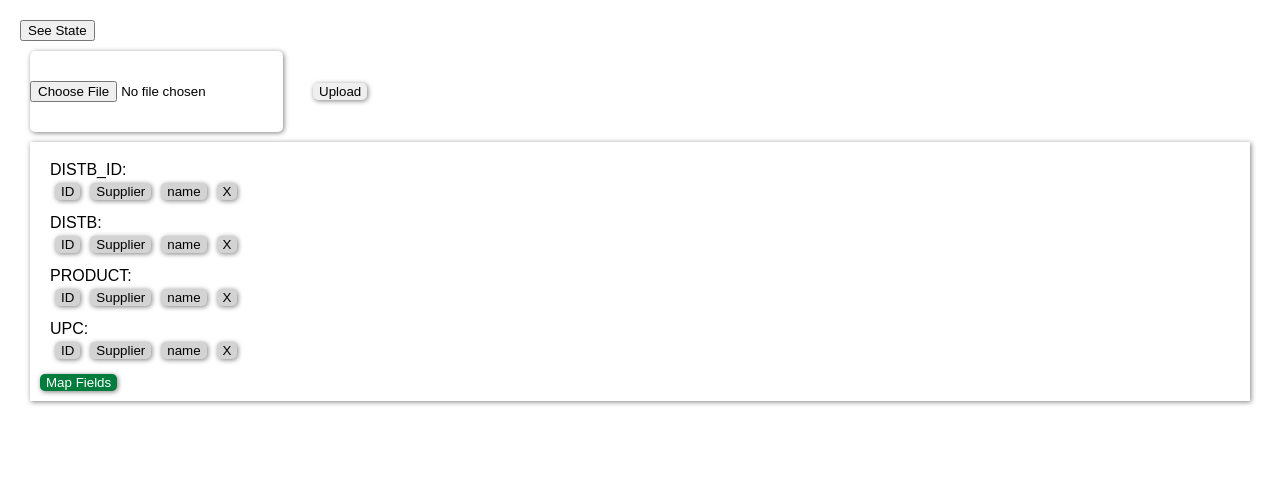
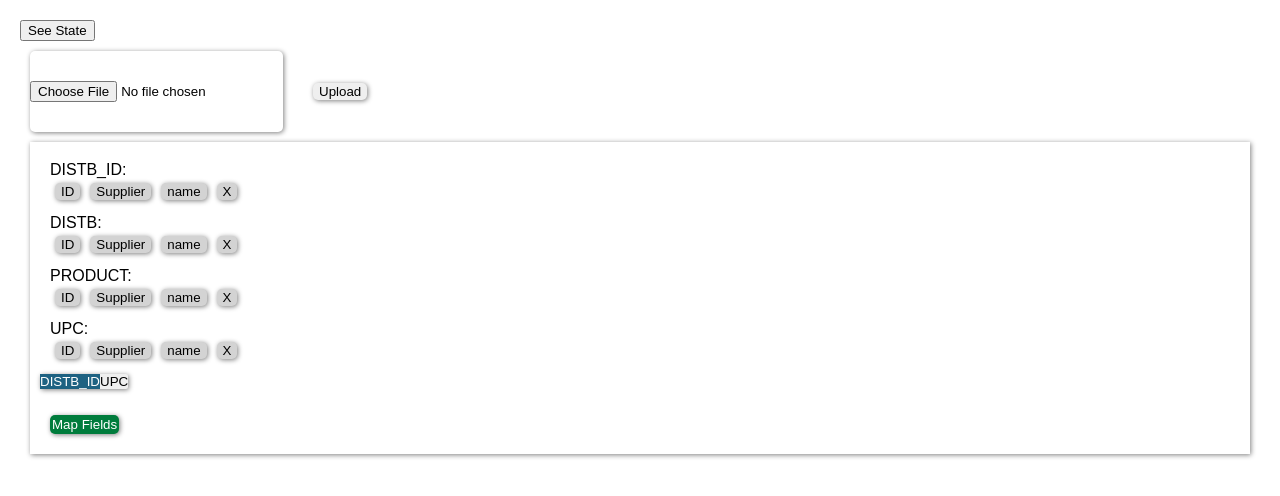
Before and after one commit to andrew-elmore/harmonizer-backend, a React (Create React App) app in the folder frontend/: page / in a window 1280 px wide. Shown: the top 496 px of the page. Built offline with nearby package versions, Linux system fonts and the light colour scheme.

Commit message:
adds upc option

```diff
--- a/frontend/src/components/Main.js
+++ b/frontend/src/components/Main.js
@@ -50,7 +50,8 @@ class Main extends React.Component {
                 // { distb: "KEHE", distbId: "10438", product: "Vital Wheat Gluten"}
 
             ],
-            fileName: ''
+            fileName: '',
+            indexingIdType: ''
         };
 
 
@@ -63,6 +64,11 @@ class Main extends React.Component {
         this.createCsv = this.createCsv.bind(this)
         this.approve = this.approve.bind(this)
         this.reject = this.reject.bind(this)
+        this.indexingIdType = this.indexingIdType.bind(this)
+    }
+
+    indexingIdType(type) {
+        this.setState({ ['indexingIdType']: type})
     }
 
     approve(idx) {
@@ -84,6 +90,7 @@ class Main extends React.Component {
             distb: matchedData[idx].distb,
             distbId: matchedData[idx].distbId,
             product: matchedData[idx].product,
+            potentialMatches: []
         })
         matchedData = matchedData.filter((row, i) => { return i != idx})
         this.setState({
@@ -110,36 +117,28 @@ class Main extends React.Component {
         download(blob, fileName);
     }
 
-
-    fetchMatches(sourceData) {
-        const distbs = {}
-        sourceData.forEach((row) => {
-            if (row["distbId"].length != 0){
-                if (distbs[row["distb"]]) {
-                    distbs[row["distb"]].push(row["distbId"])
-                } else {
-                    distbs[row["distb"]] = [(row["distbId"])]
+    mapMatches(matches, sourceData){
+        if (this.state.indexingIdType === 'upc'){
+            this.mapUpcMatches(matches, sourceData)
+        } else if (this.state.indexIdType === 'distbId') {
+            this.mapDistbIdMatches(matches, sourceData)
         }
     }
-        })
-        const formData = new FormData();
-        formData.append('distbs', JSON.stringify(distbs));
 
-        fetch(`${this.url}/api/harmonize/match`, {
-            method: 'POST',
-            body: formData,
-        })
-        .then(response => response.json())
-        .then((matches) => {
+    mapUpcMatches(matches, sourceData){
+
+    }
+
+    mapDistbIdMatches(matches, sourceData){
         const matchedData = this.state.matchedData
         let unmatchedData = this.state.unmatchedData
 
         sourceData.forEach((row) => {
-                try{
+            try {
                 let matchedItems = []
-                    Object.entries(matches[row.distb]).forEach(([dbDistbId, dbItem])=>{
-                        if (dbDistbId.includes(row.distbId)){
-                            matchedItems.push({...dbItem, dbDistbId})
+                Object.entries(matches[row.distb]).forEach(([dbDistbId, dbItem]) => {
+                    if (dbDistbId.includes(row.distbId)) {
+                        matchedItems.push({ ...dbItem, dbDistbId })
                     }
                 })
                 let matchedItem = null
@@ -149,7 +148,7 @@ class Main extends React.Component {
 
                 } else {
                     let exactMatches = matchedItems.filter((item) => { return row.distbId === item.dbDistbId })
-                        if (exactMatches.length === 1){
+                    if (exactMatches.length === 1) {
                         matchedItem = matchedItems[0]
                     } else {
                         if (unmatchedData.filter((item) => { return (item.product === row.product) }).length === 0) {
@@ -165,13 +164,9 @@ class Main extends React.Component {
                     ["dbProductName"]: matchedItem.dbProductName,
                     ["distbId"]: matchedItem.dbDistbId
                 })
-                    unmatchedData = unmatchedData.filter((item) => {return item.product != row.product})
+                unmatchedData = unmatchedData.filter((item) => { return item.product != row.product })
             } catch (err) {
                 console.log(err)
-                    // console.log(matchedItems)
-                    // if (unmatchedData.filter((item) => { return( item.product === row.product ) }).length === 0){
-                    //     unmatchedData.push(row)
-                    // }
             }
         });
 
@@ -180,6 +175,30 @@ class Main extends React.Component {
             ["unmatchedData"]: unmatchedData,
             ['mappedData']: []
         })
+    }
+
+
+    fetchMatches(sourceData) {
+        const distbs = {}
+        sourceData.forEach((row) => {
+            if (row["distbId"].length != 0){
+                if (distbs[row["distb"]]) {
+                    distbs[row["distb"]].push({distbId: row["distbId"], upc: row['upc']})
+                } else {
+                    distbs[row["distb"]] = [{ distbId: row["distbId"], upc: row['upc'] }]
+                }
+            }
+        })
+        const formData = new FormData();
+        formData.append('distbs', JSON.stringify(distbs));
+
+        fetch(`${this.url}/api/harmonize/match`, {
+            method: 'POST',
+            body: formData,
+        })
+        .then(response => response.json())
+        .then((matches) => {
+            this.mapMatches(matches, sourceData)
 
         });
     }
@@ -188,7 +207,10 @@ class Main extends React.Component {
         const rawData = this.state.rawData
         let mappedData = rawData.map((row) => {
             let nums = '1234567890'
-            let distbId = row[distbIdName].split('').filter((char) => { return nums.includes(char)}).join('')
+            let distbId
+            if (row[distbIdName]){
+                distbId = row[distbIdName].split('').filter((char) => { return nums.includes(char)}).join('')
+            }
             // let upc = ''
             // if (upcName) {
             //     upc = row[upcName]
@@ -200,7 +222,7 @@ class Main extends React.Component {
                 upc: row[upcName] || ''
             }
         });
-        mappedData = mappedData.filter((row) => { return (row['distbId'].length != 0)})
+        mappedData = mappedData.filter((row) => { return (row[this.state.indexingIdType].length != 0)})
         this.setState({
             ["rawData"]: [],
             ["mappedData"]: mappedData
@@ -247,6 +269,7 @@ class Main extends React.Component {
                 <Mapping
                     rawData={this.state.rawData}
                     submitMapping={(distbName, distbIdName, productName, upcName) => { this.submitMapping(distbName, distbIdName, productName, upcName)}}
+                    indexingIdType={(type) => { this.indexingIdType(type) }}
                 />
                 <Approval
                     createCsv={(fileName) => { this.createCsv(fileName) }}
--- a/frontend/src/components/mapping/mapping.js
+++ b/frontend/src/components/mapping/mapping.js
@@ -1,5 +1,5 @@
 import React, {useState} from 'react'
-import { mappingStyle } from './../styles'
+import { mappingStyle, tLBlue } from './../styles'
 
 const Mapping = (props) => {
 
@@ -13,6 +13,7 @@ const Mapping = (props) => {
     const [distb, setDistib] = useState('')
     const [product, setProduct] = useState('')
     const [upc, setUpc] = useState('')
+    const [selectedIndexType, setSelectedIndexType] = useState('DISTB_ID')
 
 
 
@@ -43,6 +44,34 @@ const Mapping = (props) => {
             >X</button>
         )
     }
+
+    const selectedIndexTypeButton = () => {
+        let selected = {backgroundColor: tLBlue, color: 'white'}
+        let upcStyle = selectedIndexType === 'UPC' ? { ...mappingStyle.upcIndexButton, ...selected } : { ...mappingStyle.upcIndexButton}
+        let distbIdStyle = selectedIndexType === 'DISTB_ID' ? { ...mappingStyle.upcIndexButton, ...selected } : { ...mappingStyle.upcIndexButton}
+
+        return (
+            <button
+                style={mappingStyle.indexButton}
+                onClick={() => {
+                    if (selectedIndexType === 'UPC') {
+                        setSelectedIndexType('DISTB_ID')
+                    } else {
+                        setSelectedIndexType('UPC')
+                    }
+                }}
+            >
+                <div
+                    style={distbIdStyle}
+                >DISTB_ID</div>
+                <div
+                    style={upcStyle}
+                >UPC</div>
+            </button>
+        )
+    }
+
+
     return (
         <div style={mappingStyle.container}>
                 {conversionFields.map(([title, setField, stateField]) => {
@@ -64,6 +93,8 @@ const Mapping = (props) => {
                             </div>
                         )
                 })}
+            {selectedIndexTypeButton()}
+            <br/>
             <button
                 style={{ ...mappingStyle.submitButton }}
                 onClick={() => { props.submitMapping(distb, distbId, product, upc)}}
--- a/frontend/src/components/matching/matched.js
+++ b/frontend/src/components/matching/matched.js
@@ -21,6 +21,7 @@ const Matched = (props) => {
                         <div>DISTB_ID: {row.distbId}</div>
                         <div>DISTB: {row.distb}</div>
                         <div>PRODUCT: {row.product}</div>
+                        <div>UPC: {row.upc}</div>
                     </div>
                     <div style={matchedStyle.data.dbData.container}>
                         <div>TL_ID: {row.tlId}</div>
--- a/frontend/src/components/matching/unmatchedElement.js
+++ b/frontend/src/components/matching/unmatchedElement.js
@@ -15,6 +15,9 @@ const UnmatchedElement = (props) => {
     const selectPotentialMatch = (distbId) => {
         setUnmatchedItem({ ...unmatchedItem, ['distbId']: distbId })
     }
+
+
+    console.log("UnmatchedElement unmatchedItem: ", unmatchedItem); console.log("~~~~~~~~~~~~~~~~~~~~~~~~~~~~~~~~~~~");
 
 
     return (
@@ -52,6 +55,12 @@ const UnmatchedElement = (props) => {
                         >Select</button>
                     </div>)
                 })}
+                <button
+                    style={{ ...unmatchedStyle.searchButton, marginBottom: 10 }}
+                    onClick={() => {
+                        props.fetchMatches([{ ...unmatchedItem}])
+                    }}
+                >Search</button>
             </div>
         </div>
 
--- a/frontend/src/components/styles.js
+++ b/frontend/src/components/styles.js
@@ -1,6 +1,6 @@
-const tLBlue = 'rgb(30, 98, 130)'
-const tLRed = 'rgb(130, 30, 30)'
-const tLGreen = 'rgb(0, 124, 60)'
+export const tLBlue = 'rgb(30, 98, 130)'
+export const tLRed = 'rgb(130, 30, 30)'
+export const tLGreen = 'rgb(0, 124, 60)'
 
 const button = {
     display: 'inline-block',
@@ -50,7 +50,15 @@ export const mappingStyle = {
         submitButton: {
             ...button,
             backgroundColor: tLGreen,
-            color: 'white'
+            color: 'white',
+            margin: 10,
+            padding: 2
+        },
+        indexButton: {
+            ...button,
+            display: 'flex',
+            padding: 0,
+            borderRadius: 2
         }
     }
 
@@ -101,6 +109,7 @@ export const mappingStyle = {
             }
         }
     }
+
 
 
 export const unmatchedStyle = {
```
Also changed, not shown: 2 other files (tests, documents, lock files or other folders). Lines whose indentation alone changed are shown as unchanged.
